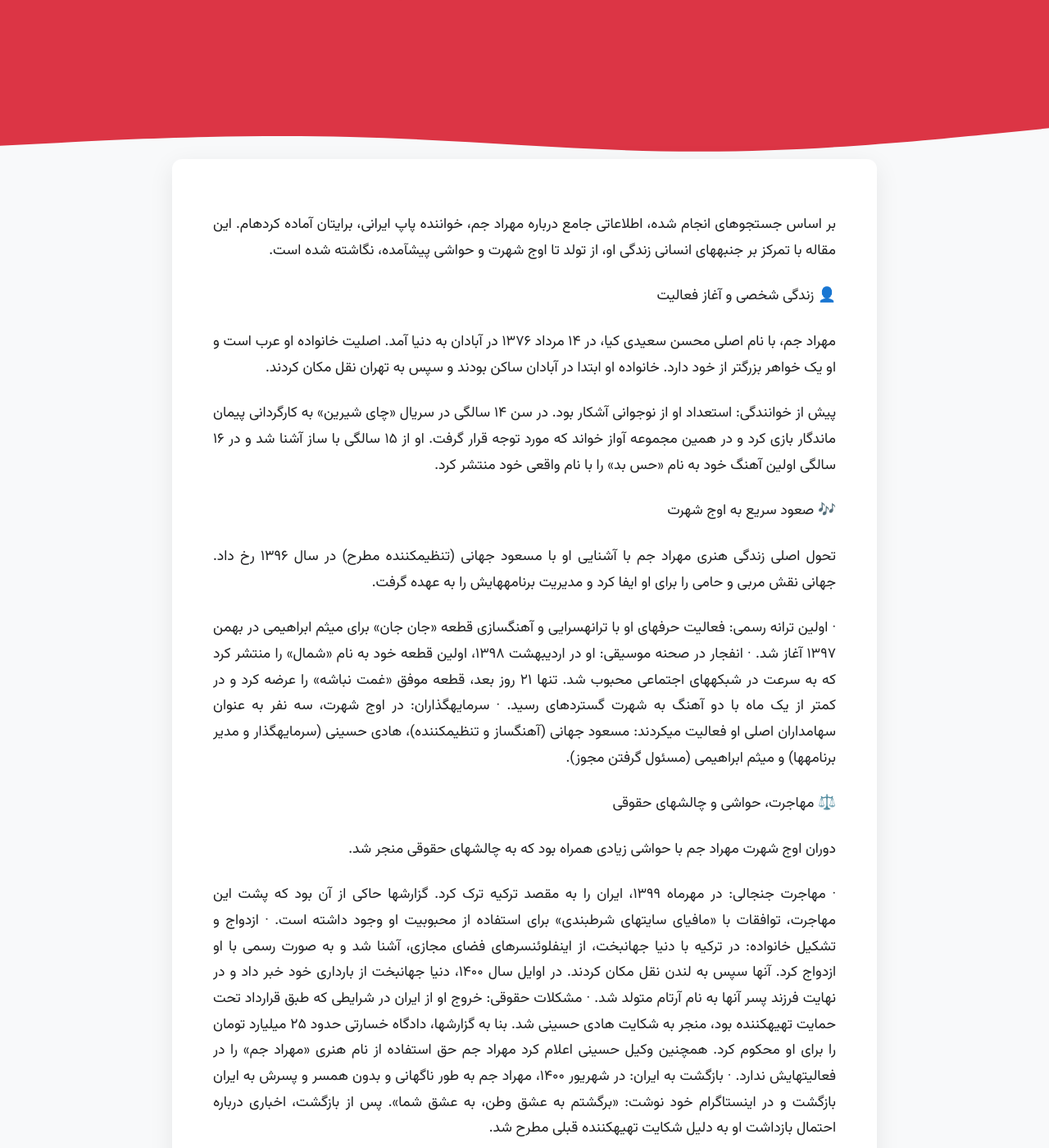
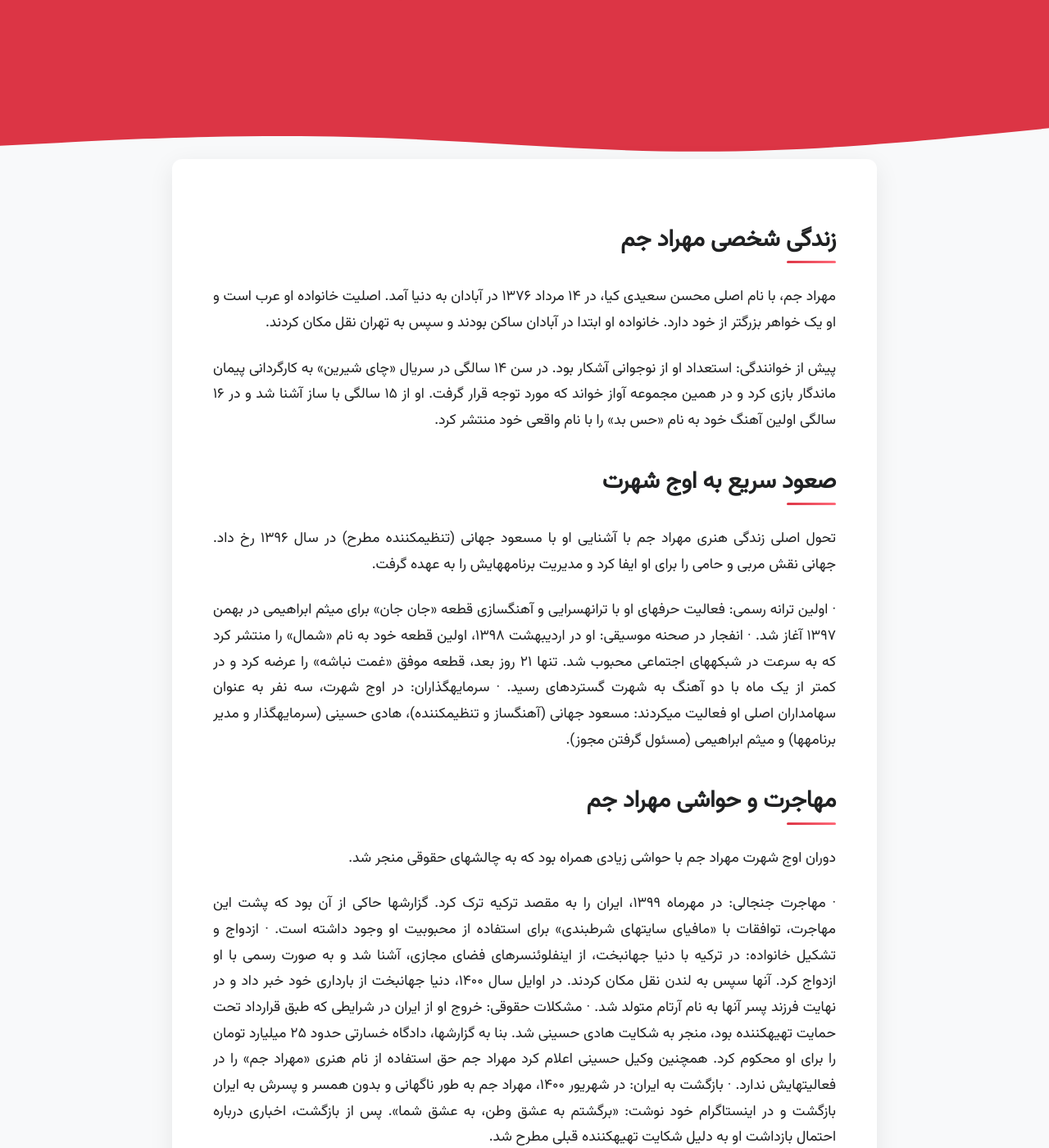
Before and after one commit to darkblog/darkblog.github.io, a Jekyll site: the page built from _posts/2025-9-9-mehrad-jam.md, in a window 1280 px wide and 1400 px high, scrolled down 236 px. Shown: the whole window at 82% size. Built offline with Jekyll 4.4.1, drawn with Linux system fonts in a browser that asks for light colours; some of the changed text lies outside the part shown.

Commit message:
Update 2025-9-9-mehrad-jam.md

```diff
--- a/_posts/2025-9-9-mehrad-jam.md
+++ b/_posts/2025-9-9-mehrad-jam.md
@@ -4,15 +4,13 @@ permalink: /biography/mehrad-jam
 title: زندگینامه مهراد جم -
 ---
 
-بر اساس جستجوهای انجام شده، اطلاعاتی جامع درباره مهراد جم، خواننده پاپ ایرانی، برایتان آماده کردهام. این مقاله با تمرکز بر جنبههای انسانی زندگی او، از تولد تا اوج شهرت و حواشی پیشآمده، نگاشته شده است.
-
-👤 زندگی شخصی و آغاز فعالیت
+## زندگی شخصی مهراد جم
 
 مهراد جم، با نام اصلی محسن سعیدی کیا، در ۱۴ مرداد ۱۳۷۶ در آبادان به دنیا آمد. اصلیت خانواده او عرب است و او یک خواهر بزرگتر از خود دارد. خانواده او ابتدا در آبادان ساکن بودند و سپس به تهران نقل مکان کردند.
 
 پیش از خوانندگی: استعداد او از نوجوانی آشکار بود. در سن ۱۴ سالگی در سریال «چای شیرین» به کارگردانی پیمان ماندگار بازی کرد و در همین مجموعه آواز خواند که مورد توجه قرار گرفت. او از ۱۵ سالگی با ساز آشنا شد و در ۱۶ سالگی اولین آهنگ خود به نام «حس بد» را با نام واقعی خود منتشر کرد.
 
-🎶 صعود سریع به اوج شهرت
+## صعود سریع به اوج شهرت
 
 تحول اصلی زندگی هنری مهراد جم با آشنایی او با مسعود جهانی (تنظیمکننده مطرح) در سال ۱۳۹۶ رخ داد. جهانی نقش مربی و حامی را برای او ایفا کرد و مدیریت برنامههایش را به عهده گرفت.
 
@@ -20,7 +18,7 @@ title: زندگینامه مهراد جم -
 · انفجار در صحنه موسیقی: او در اردیبهشت ۱۳۹۸، اولین قطعه خود به نام «شمال» را منتشر کرد که به سرعت در شبکههای اجتماعی محبوب شد. تنها ۲۱ روز بعد، قطعه موفق «غمت نباشه» را عرضه کرد و در کمتر از یک ماه با دو آهنگ به شهرت گستردهای رسید.
 · سرمایهگذاران: در اوج شهرت، سه نفر به عنوان سهامداران اصلی او فعالیت میکردند: مسعود جهانی (آهنگساز و تنظیمکننده)، هادی حسینی (سرمایهگذار و مدیر برنامهها) و میثم ابراهیمی (مسئول گرفتن مجوز).
 
-⚖️ مهاجرت، حواشی و چالشهای حقوقی
+## مهاجرت و حواشی مهراد جم
 
 دوران اوج شهرت مهراد جم با حواشی زیادی همراه بود که به چالشهای حقوقی منجر شد.
 
@@ -29,7 +27,7 @@ title: زندگینامه مهراد جم -
 · مشکلات حقوقی: خروج او از ایران در شرایطی که طبق قرارداد تحت حمایت تهیهکننده بود، منجر به شکایت هادی حسینی شد. بنا به گزارشها، دادگاه خسارتی حدود ۲۵ میلیارد تومان را برای او محکوم کرد. همچنین وکیل حسینی اعلام کرد مهراد جم حق استفاده از نام هنری «مهراد جم» را در فعالیتهایش ندارد.
 · بازگشت به ایران: در شهریور ۱۴۰۰، مهراد جم به طور ناگهانی و بدون همسر و پسرش به ایران بازگشت و در اینستاگرام خود نوشت: «برگشتم به عشق وطن، به عشق شما». پس از بازگشت، اخباری درباره احتمال بازداشت او به دلیل شکایت تهیهکننده قبلی مطرح شد.
 
-✍️ سبک هنری و فهرست آثار
+## سبک هنری و فهرست آثار
 
 سبک خوانندگی مهراد جم تلفیقی از سبکهای رپ فارسی توصیف شده و ترانههایش بیشتر با استقبال نسل جوان روبرو شده است. اگرچه او بسیار محبوب شد، اما برخی کارشناسان موسیقی، آثارش را از نظر فنی دچار ضعف میدانند.
 
@@ -50,5 +48,3 @@ title: زندگینامه مهراد جم -
 💎 جمعبندی
 
 زندگی هنری و شخصی مهراد جم، نمونهای از صعود سریع بر بستر استعداد، حمایتهای حرفهای و شبکههای اجتماعی، و سپس مواجهه با پیامدهای انتخابهای شخصی و حقوقی است. داستان او از بازیگری نوجوانی در یک سریال محلی تا تبدیل شدن به یک ستاره پرشور و حاشیه پاپ، و در نهایت مواجهه با چالشهای مهاجرت و قراردادها، یک روایت انسانی کامل از فراز و نشیبهای زندگی در عرصه هنر است.
-
-آیا مایلید بخش خاصی از زندگی او، مانند تحلیل ترانههایش یا جزئیات بیشتر درباره حواشی مهاجرت، با جزئیات بیشتری بررسی شود؟
```
